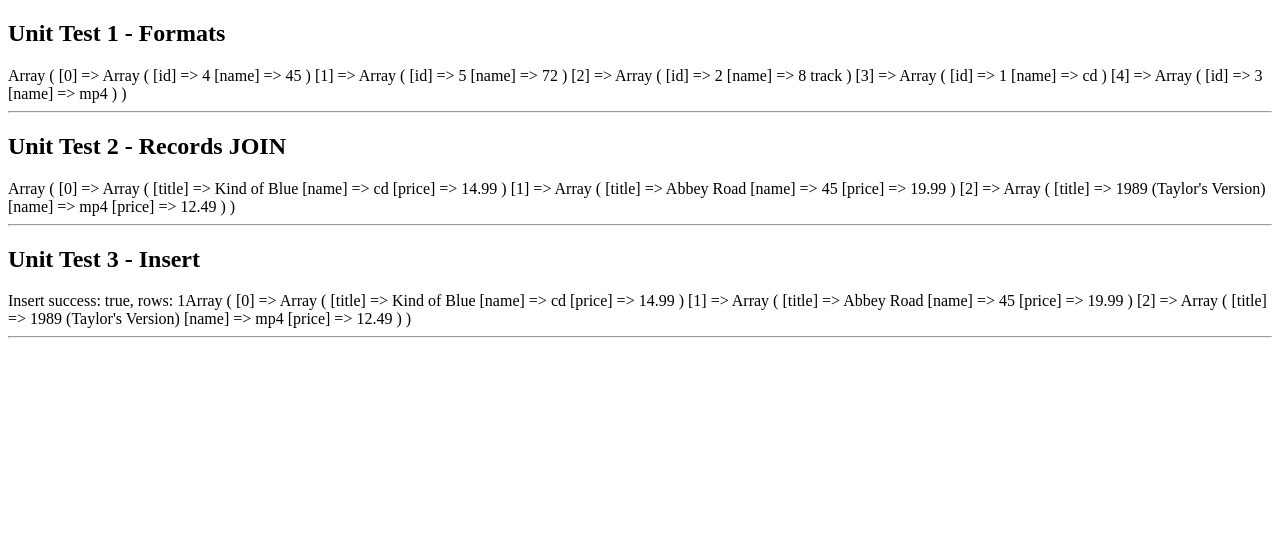
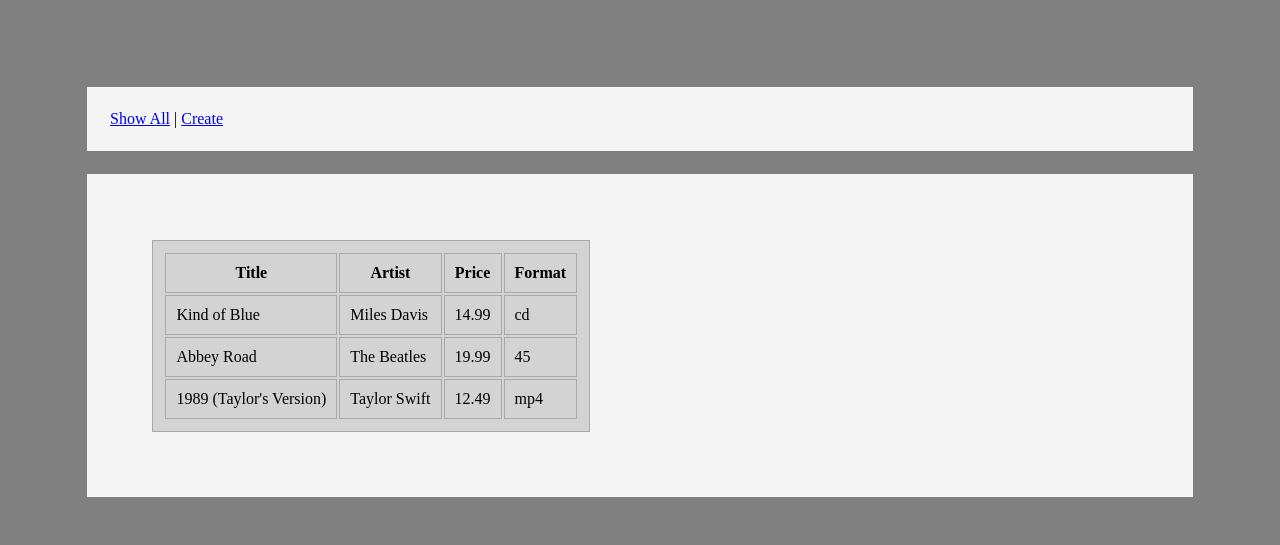
Before and after one commit to ShErWooD-ForEsd/record_store, a PHP site: page / in a window 1280 px wide. Shown: the top 545 px of the page. Run offline with PHP 8.4, Linux system fonts and the light colour scheme; data comes from the database, SQL or seed files in the repository.

Commit message:
Add files via upload
11/5/2025 Updated Work

```diff
--- /dev/null
+++ b/record_store/assets/styles.css
@@ -0,0 +1,19 @@
+body {
+    background-color: grey;
+    padding: 2%;
+    margin: 3%;
+}
+
+div {
+    margin: 2%;
+    padding: 2%;
+    background-color: whitesmoke;
+}
+
+table,
+th,
+td {
+    border: 1px solid darkgray;
+    padding: 10px;
+    background-color: lightgray;
+}
--- /dev/null
+++ b/record_store/components/nav.php
@@ -0,0 +1,25 @@
+<?php
+
+?>
+
+<!DOCTYPE html>
+<html lang="en">
+
+<head>
+    <meta charset="UTF-8">
+    <meta name="viewport" content="width=device-width, initial-scale=1.0">
+    <title>Document</title>
+</head>
+
+<body>
+
+<nav>
+  <div>
+    <a href="?view=list">Show All</a> |
+    <a href="?view=create">Create</a>
+  </div>
+</nav>
+
+</body>
+
+</html>
--- a/record_store/data/functions.php
+++ b/record_store/data/functions.php
@@ -13,7 +13,7 @@ function records_all(): array
     $pdo = get_pdo();
 
     $stmt = $pdo->prepare("
-        SELECT records.title, formats.name, records.price
+        SELECT records.title, records.artist, formats.name, records.price
         FROM records
         JOIN formats ON formats.id = records.format_id;
     ");
@@ -37,10 +37,9 @@ function record_insert($title = "AC/DC", $artist = "AC/DC", $price = "19.99", $f
         ':price' => $price,
         ':format_id' => $format_id
     ]);
+}
 
-    // $title = "Back in Black";
-    // $artist = "AC/DC";
-    // $price = "19.99";
-    // $format_id = 1;
-
+function esc_html(string $text): string
+{
+    return htmlspecialchars($text, ENT_QUOTES, 'UTF-8');
 }
--- a/record_store/index.php
+++ b/record_store/index.php
@@ -3,9 +3,11 @@
 require_once __DIR__ . '/data/functions.php';
 
 $formats = formats_all();
-$records = records_all();
-$insert = record_insert();
+// $records = records_all();
+// $insert = record_insert();
 
+$view = filter_input(INPUT_GET, 'view') ?: 'list';
+$action = filter_input(INPUT_POST, 'action');
 ?>
 
 <!DOCTYPE html>
@@ -14,26 +16,21 @@ $insert = record_insert();
 <head>
     <meta charset="UTF-8">
     <meta name="viewport" content="width=device-width, initial-scale=1.0">
-    <title>Document</title>
+    <title>Record Shop</title>
+    <link rel="stylesheet" href="assets/styles.css">
 </head>
 
 <body>
-    <h2>Unit Test 1 - Formats</h2>
-    <?php print_r($formats); ?>
-    <hr>
+    <?php require __DIR__ . "/components/nav.php" ?>
+    <div>
+        <?php
+        if ($view === 'list')           include __DIR__ . '/partials/records-list.php';
+        elseif ($view == 'create')      include __DIR__ . '/partials/record-form.php';
+        elseif ($view === 'created')    include __DIR__ . '/partials/record-created.php';
+        else                            include __DIR__ . '/partials/records-list.php';
+        ?>
+    </div>
 
-    <h2>Unit Test 2 - Records JOIN</h2>
-
-    <?php print_r($records); ?>
-
-    <hr>
-
-    <h2>Unit Test 3 - Insert</h2>
-    <?php print_r($insert);
-    // $stmt->rowCount();
-    echo "Insert success: true, rows: 1";
-    print_r($records);?>
-    <hr>
 </body>
 
 </html>
--- /dev/null
+++ b/record_store/partials/record-created.php
@@ -0,0 +1,4 @@
+<div role="alert">
+    Book created successfully.
+</div>
+<p><a href="?view=list">Back to records list</a></p>
--- /dev/null
+++ b/record_store/partials/records-list.php
@@ -0,0 +1,27 @@
+<?php
+require_once __DIR__ . '/../data/functions.php';
+$records = records_all();
+?>
+
+<div>
+    <table>
+        <tr>
+            <th>Title</th>
+            <th>Artist</th>
+            <th>Price</th>
+            <th>Format</th>
+        </tr>
+        <tbody>
+            <?php if (count($records) > 0): ?>
+                <?php foreach ($records as $rows): ?>
+                    <tr>
+                        <td><?= htmlspecialchars($rows['title']) ?></td>
+                        <td><?= htmlspecialchars($rows['artist']) ?></td>
+                        <td><?= number_format((float)$rows['price'], 2) ?></td>
+                        <td><?= htmlspecialchars($rows['name']) ?></td>
+                    </tr>
+                <?php endforeach; ?>
+            <?php endif; ?>
+        </tbody>
+    </table>
+</div>
```
Also changed, not shown: record_store/partials/record-form.php (added, +33 -0 lines).
